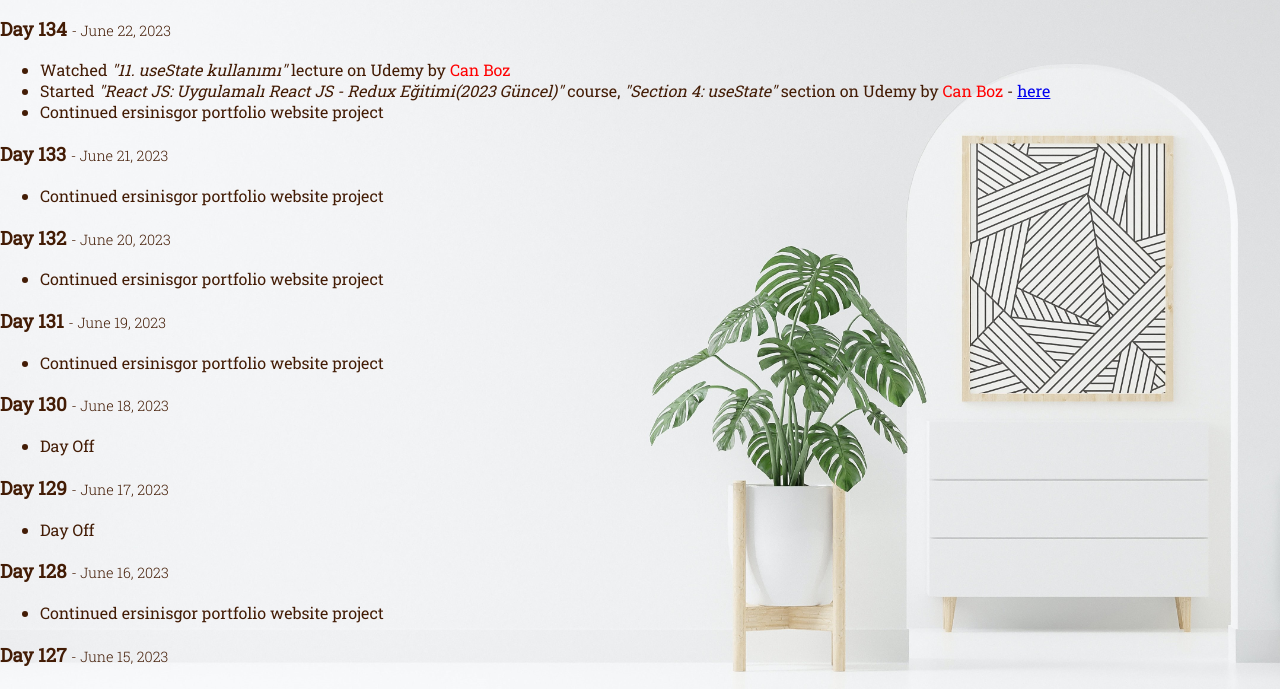
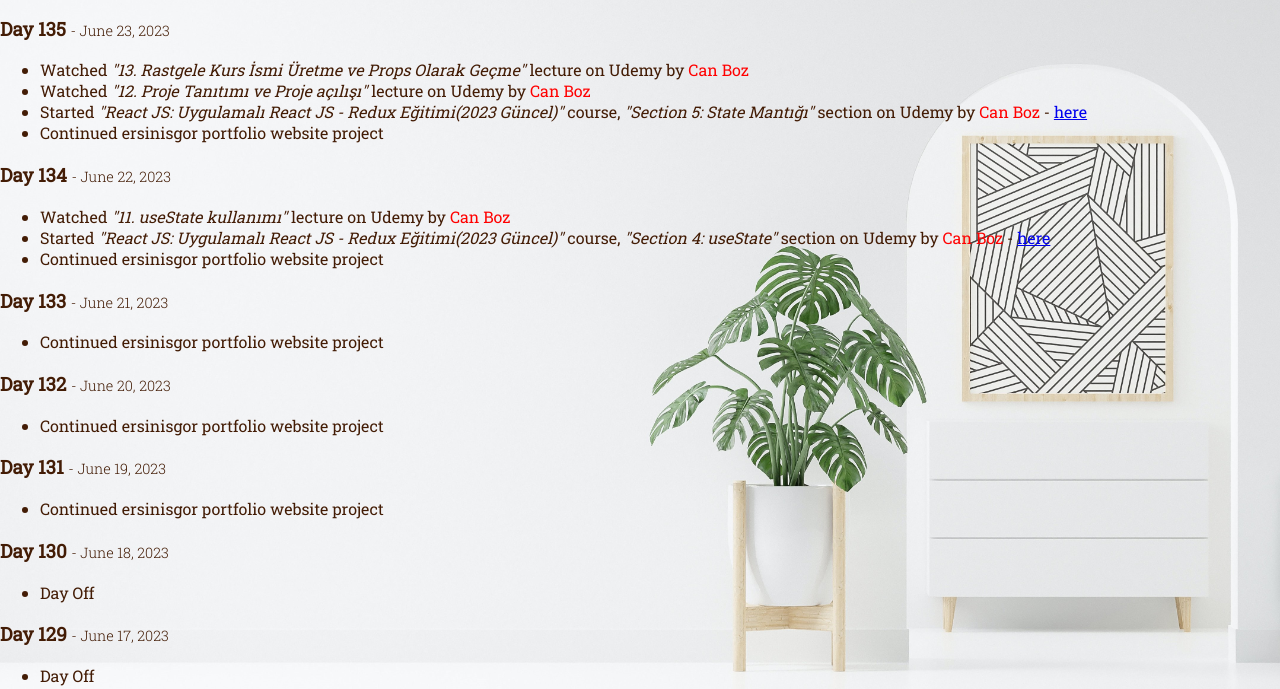
Before and after one commit to ersinisgor/everyday-coding, a plain HTML site: page index.html in a window 1280 px wide. Shown: the part 66-755 px from the top of the page. Drawn offline with Linux system fonts and the light colour scheme; files whose address does not match are found by name.

Commit message:
Add day 135

```diff
--- a/index.html
+++ b/index.html
@@ -62,6 +62,24 @@
 <body>
   <main>
     <h1>Everyday Coding Summarize</h1>
+
+    <!-- Day 135 -->
+    <div class="day135">
+      <h3>Day 135 <span class="date"> - June 23, 2023</span></h3>
+      <p class="list">
+      <ul>
+        <li>Watched <em>"13. Rastgele Kurs İsmi Üretme ve Props Olarak Geçme" </em> lecture on Udemy by
+          <span>Can Boz </span>
+        </li>
+        <li>Watched <em>"12. Proje Tanıtımı ve Proje açılışı" </em> lecture on Udemy by <span>Can Boz </span></li>
+        <li>Started <em>"React JS: Uygulamalı React JS - Redux Eğitimi(2023 Güncel)" </em> course, <em>"Section 5:
+            State Mantığı"</em> section on Udemy by <span>Can Boz</span> - <a
+            href="https://www.udemy.com/course/react-egitimi/learn/lecture/35485294#questions" target="_blank">here</a>
+        </li>
+        <li>Continued ersinisgor portfolio website project</li>
+      </ul>
+      </p>
+    </div>
 
     <!-- Day 134 -->
     <div class="day134">
```
